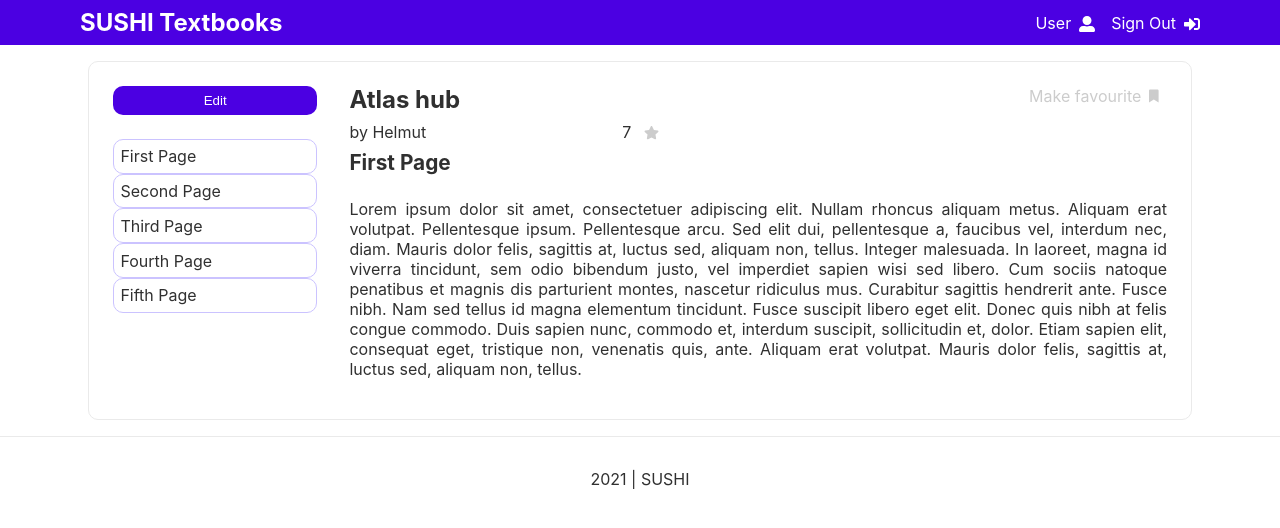
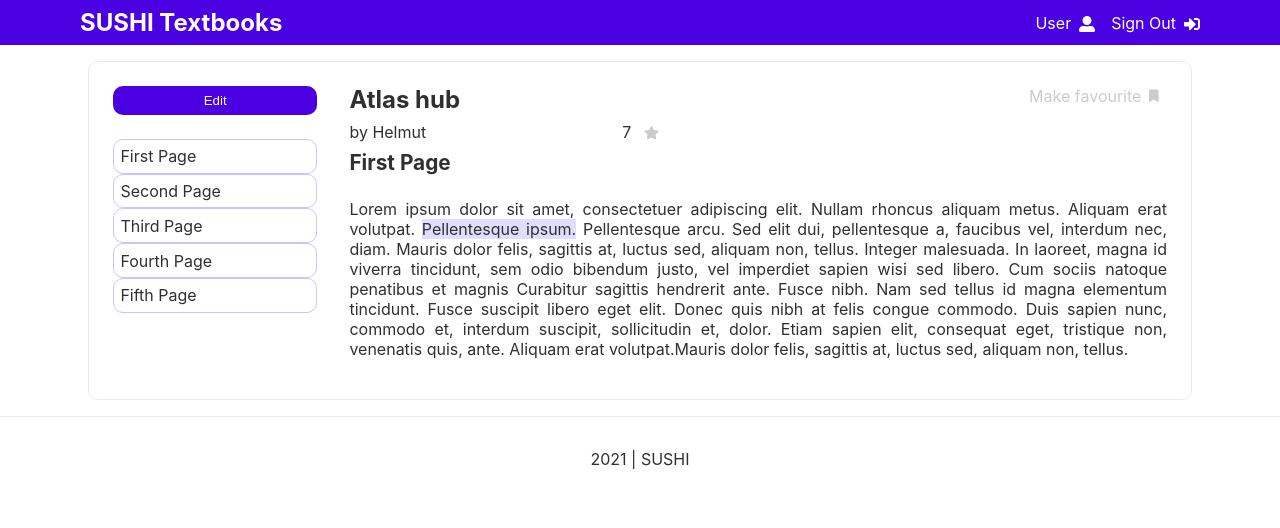
Before and after one commit to hoskra/sushi-next, a Next.js app: page /textbooks/1 in a window 1280 px wide. Shown: the top 528 px of the page. Built offline with nearby package versions, Linux system fonts and the light colour scheme.

Commit message:
terms, side modal

```diff
--- /dev/null
+++ b/components/SideSushiModal.js
@@ -0,0 +1,26 @@
+import React from 'react';
+import Modal from 'react-modal';
+import styles from '../styles/Modal.module.scss'
+
+export default function SideSushiModal({children, isOpen, closeModal, title}) {
+  Modal.setAppElement('#__next');
+
+  let subtitle;
+
+  function afterOpenModal() {
+
+  }
+
+  return (
+    <Modal
+      isOpen={isOpen}
+      onAfterOpen={afterOpenModal}
+      onRequestClose={closeModal}
+      overlayClassName={styles.overlay}
+      className={styles.side_modal}
+    >
+      <h2 ref={(_subtitle) => (subtitle = _subtitle)}>{title}</h2>
+      {children}
+    </Modal>
+  )
+}
--- a/pages/textbooks/[id].js
+++ b/pages/textbooks/[id].js
@@ -1,3 +1,4 @@
+import React from "react";
 import styles from '../../styles/Textbook.module.scss'
 import { useRouter } from 'next/router'
 import { useSelector } from 'react-redux'
@@ -9,11 +10,26 @@ import HeadComponent from '../../components/HeadComponent'
 
 import { data } from '../../constants/data'
 import TextbookMenu from "../../components/TextbookMenu";
+import SideSushiModal from '../../components/SideSushiModal'
 
 export default function TextbookView() {
   const router = useRouter()
   const loggedIn = useSelector((state) => state.user.value)
   let textbook = data.filter(x => { if(x.id == router.query.id)  return x})[0]
+
+
+  const [modalIsOpen, setIsOpen] = React.useState(false);
+
+  const enableModal = (e) => {
+    e.stopPropagation();
+    setIsOpen(true);
+  }
+
+  const disableModal = (e) => {
+    e.stopPropagation();
+    setIsOpen(false);
+  }
+
 
   if(textbook == undefined) {
     textbook = {
@@ -51,7 +67,34 @@ export default function TextbookView() {
           <span className={styles.author}>by {textbook.author}</span>
           <StarRating numOfStars={textbook.stars}/>
           <span className={styles.pageName}>First Page</span>
-          <p className={styles.pageContent}>Lorem ipsum dolor sit amet, consectetuer adipiscing elit. Nullam rhoncus aliquam metus. Aliquam erat volutpat. Pellentesque ipsum. Pellentesque arcu. Sed elit dui, pellentesque a, faucibus vel, interdum nec, diam. Mauris dolor felis, sagittis at, luctus sed, aliquam non, tellus. Integer malesuada. In laoreet, magna id viverra tincidunt, sem odio bibendum justo, vel imperdiet sapien wisi sed libero. Cum sociis natoque penatibus et magnis dis parturient montes, nascetur ridiculus mus. Curabitur sagittis hendrerit ante. Fusce nibh. Nam sed tellus id magna elementum tincidunt. Fusce suscipit libero eget elit. Donec quis nibh at felis congue commodo. Duis sapien nunc, commodo et, interdum suscipit, sollicitudin et, dolor. Etiam sapien elit, consequat eget, tristique non, venenatis quis, ante. Aliquam erat volutpat. Mauris dolor felis, sagittis at, luctus sed, aliquam non, tellus.</p>
+          <p className={styles.pageContent}>
+            Lorem ipsum dolor sit amet, consectetuer adipiscing elit.
+            Nullam rhoncus aliquam metus. Aliquam erat volutpat.&nbsp;<span onClick={(e) => enableModal(e)} className={styles.term}>Pellentesque ipsum.</span>
+            <SideSushiModal isOpen={modalIsOpen} closeModal={(e) => disableModal(e)} title={'Pellentesque ipsum.'}>
+            <p>Lorem ipsum dolor sit amet, consectetuer adipiscing elit. Nullam rhoncus aliquam metus. Aliquam erat volutpat. Pellentesque ipsum. Pellentesque arcu. Sed elit dui, pellentesque a, faucibus vel, interdum nec, diam. Mauris dolor felis, sagittis at, luctus sed, aliquam non, tellus. Integer malesuada. In laoreet, magna id viverra tincidunt, sem odio bibendum justo, vel imperdiet sapien wisi sed libero. Cum sociis natoque penatibus et magnis Curabitur sagittis hendrerit ante.</p>
+            </SideSushiModal>&nbsp;Pellentesque arcu. Sed elit dui, pellentesque a, faucibus vel, interdum nec, diam.
+            Mauris dolor felis, sagittis at, luctus sed, aliquam non, tellus.
+             Integer malesuada. In laoreet, magna id viverra tincidunt, sem odio bibendum justo,
+             vel imperdiet sapien wisi sed libero. Cum sociis natoque penatibus et magnis
+             Curabitur sagittis hendrerit ante.
+             Fusce nibh. Nam sed tellus id magna elementum tincidunt. Fusce
+             suscipit libero eget elit. Donec quis nibh at felis congue commodo.
+             Duis sapien nunc, commodo et, interdum suscipit, sollicitudin et, dolor.
+             Etiam sapien elit, consequat eget, tristique non, venenatis quis, ante. Aliquam erat volutpat.
+             {/* <span onClick={(e) => enableModal(e)} className={styles.term}>Aliquam erat volutpat.</span> */}
+            {/* <SideSushiModal isOpen={modalIsOpen} closeModal={(e) => disableModal(e)} title={'Aliquam erat volutpat.'}>
+              sssssssssssssssssssssssssssssssss
+              sssssssssssssssssssssssssssssssss
+              sssssssssssssssssssssssssssssssss
+              sssssssssssssssssssssssssssssssss
+              sssssssssssssssssssssssssssssssss
+              sssssssssssssssssssssssssssssssss
+              sssssssssssssssssssssssssssssssss
+              sssssssssssssssssssssssssssssssss
+              sssssssssssssssssssssssssssssssss
+            </SideSushiModal> */}
+             Mauris dolor felis, sagittis at, luctus sed, aliquam non, tellus.
+            </p>
         </div>
       </div>
     </>
--- a/styles/Modal.module.scss
+++ b/styles/Modal.module.scss
@@ -60,3 +60,29 @@
     }
   }
 }
+
+.side_modal {
+  transition: all 500ms ease-in-out;
+  position: absolute;
+  background: white;
+  padding: 25px 25px 30px 25px;
+  top: 0;
+  width: 416px;
+  height: 100%;
+  right: 0;
+  bottom: auto;
+  margin-right: 0;
+  border-radius: 13px 0 0 13px;
+  p {
+    text-align: justify;
+  }
+  &:focus-visible {
+    outline: none;
+  }
+  h2 {
+    padding: 0;
+    margin-top: 0;
+    color: $text-color;
+    font-weight: normal;
+  }
+}
--- a/styles/Textbook.module.scss
+++ b/styles/Textbook.module.scss
@@ -120,10 +120,19 @@
   .pageName { display: grid; grid-column: 1/3; }
   .favourites { display: grid; grid-column: 3/3; }
   .pageName { font-size: 1.3em; font-weight: bold; }
-  .pageContent { grid-column: 1/4; text-align: justify; }
+  .pageContent {
+    grid-column: 1/4; text-align: justify;
+    .term {
+      background-color:lighten($color: $secondary-color, $amount: 35%);
+      &:hover {
+        cursor: pointer;
+      }
+    }
+  }
   .favourite svg {
     width: 0.6em;
   }
+
 }
 
 @media (max-width: 600px) {
```
